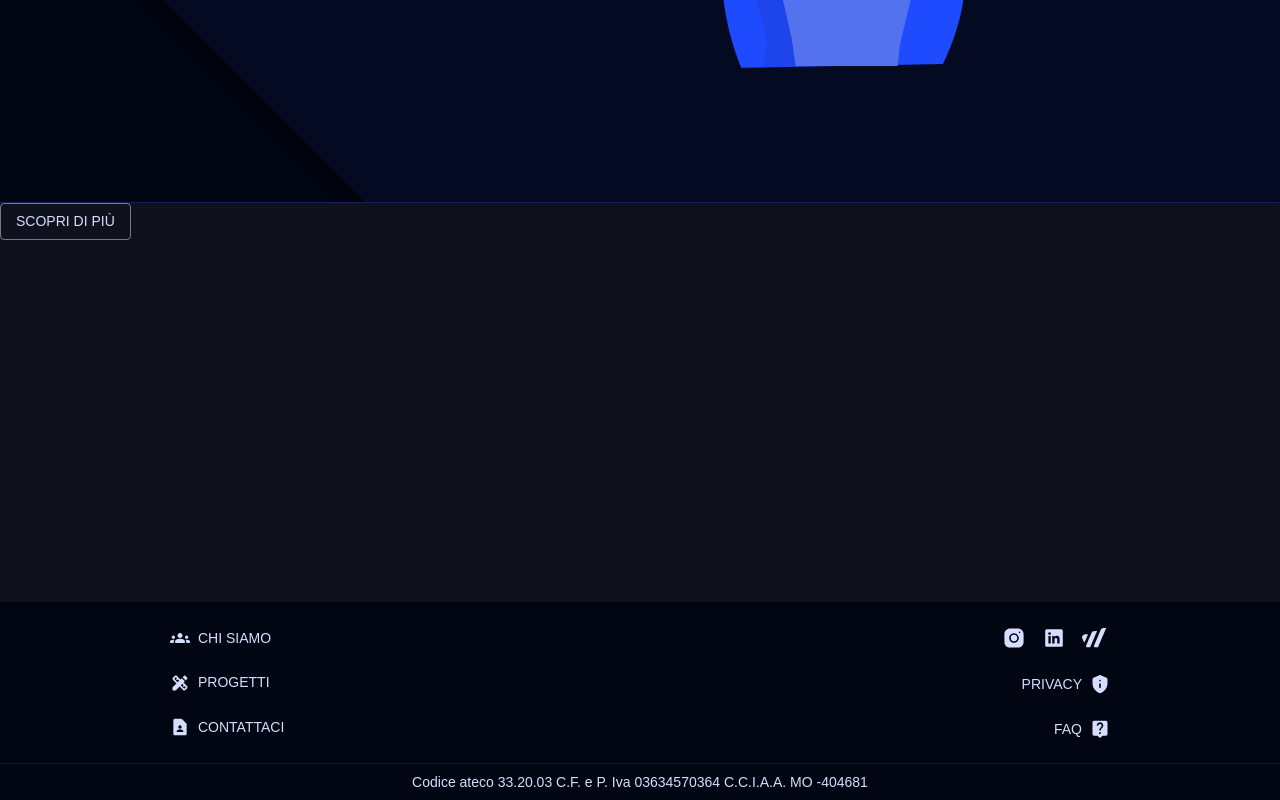
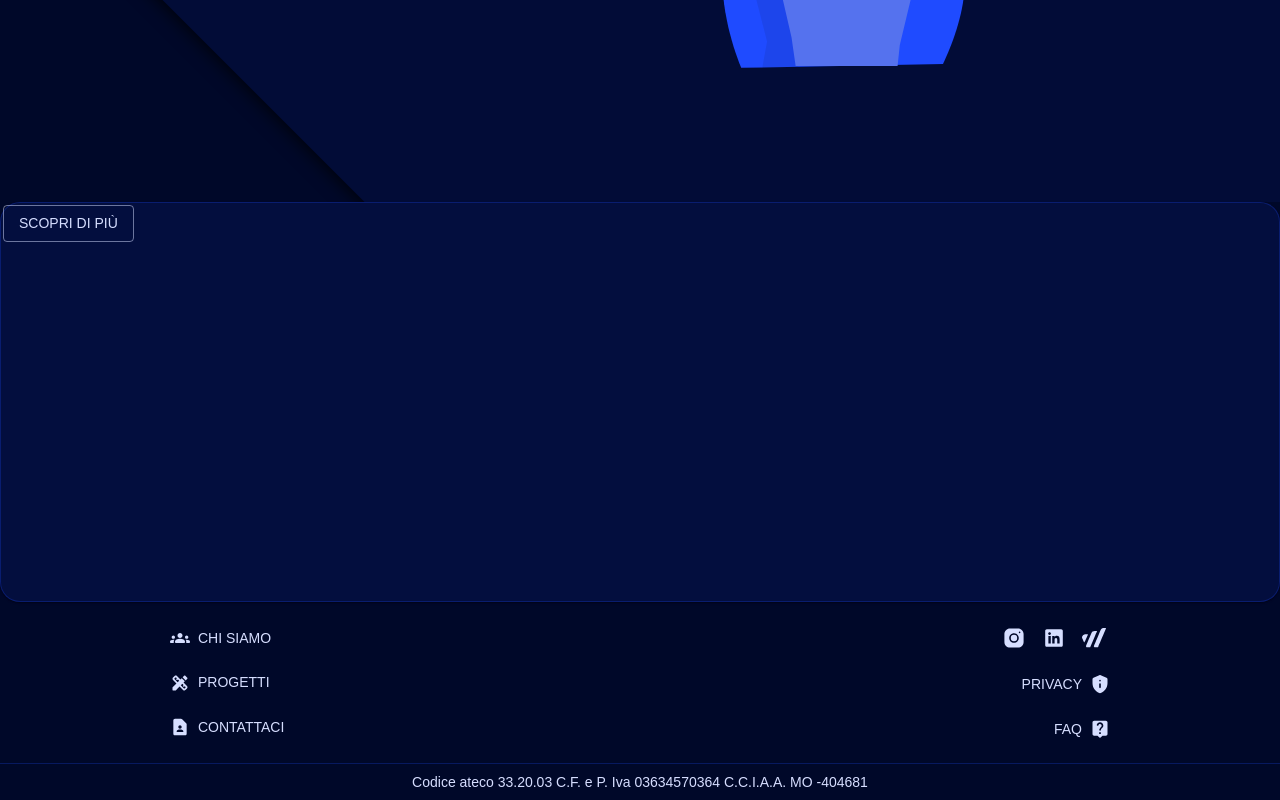
Before and after one commit to webion-hub/webionsite, a React (Create React App) app: page / in a window 1280 px wide. Shown: the part 582-1382 px from the top of the page. Built offline with nearby package versions, Linux system fonts and the light colour scheme.

Commit message:
update theme

```diff
--- a/src/theme/components_styles/appbarStyle.js
+++ b/src/theme/components_styles/appbarStyle.js
@@ -8,6 +8,10 @@ const appBarStyle = {
       zIndex: zIndex.drawer + 1,
       backdropFilter: "blur(20px)",
       background: alpha(palette.primary.main, 0.03),
+      borderRadius: 0,
+      borderRight: "none",
+      borderLeft: "none",
+      borderTop: "none",
       borderBottom: shape.border.main,
       "& + *": {
         marginTop: mixins.toolbar.minHeight + "px",
--- a/src/theme/components_styles/componentsStyles.js
+++ b/src/theme/components_styles/componentsStyles.js
@@ -1,8 +1,10 @@
 import appBarStyle from "./appbarStyle"
 import cssBaseline from "./css_baseline/cssBaseline"
 import drawerStyle from "./drawerStyle"
+import paperStyle from "./paperStyle"
 
 const componentsStyles = {
+  MuiPaper: paperStyle,
   MuiAppBar: appBarStyle,
   MuiDrawer: drawerStyle,
   MuiCssBaseline: cssBaseline,
--- /dev/null
+++ b/src/theme/components_styles/paperStyle.js
@@ -0,0 +1,17 @@
+import { alpha } from "@mui/material";
+import { palette, shape } from "../theme_impl";
+
+const paperStyle = {
+  styleOverrides: {
+    root: {
+      background: alpha(palette.primary.main, 0.1),
+      border: shape.border.main,
+      borderRadius: 20,
+      padding: 2,
+    },
+  },
+}
+
+
+
+export default paperStyle
--- a/src/theme/theme_impl/palette.js
+++ b/src/theme/theme_impl/palette.js
@@ -9,8 +9,7 @@ const palette = {
     main: colors.secondary,
   },
   background: {
-    default: "#020612",
-    paper: "#020510",
+    default: "#000829",
   },
 }
 
```
